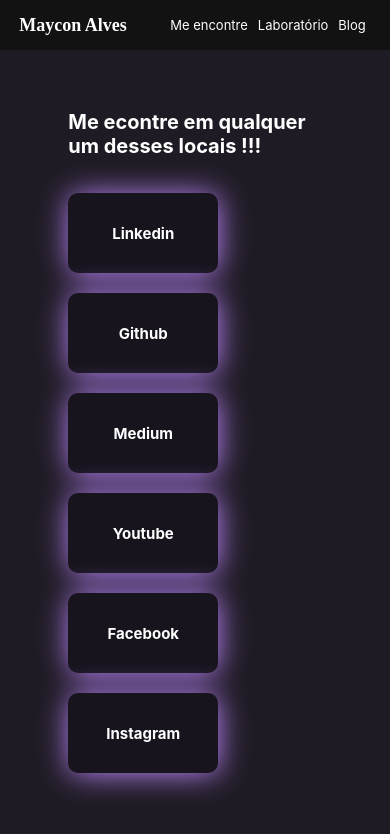
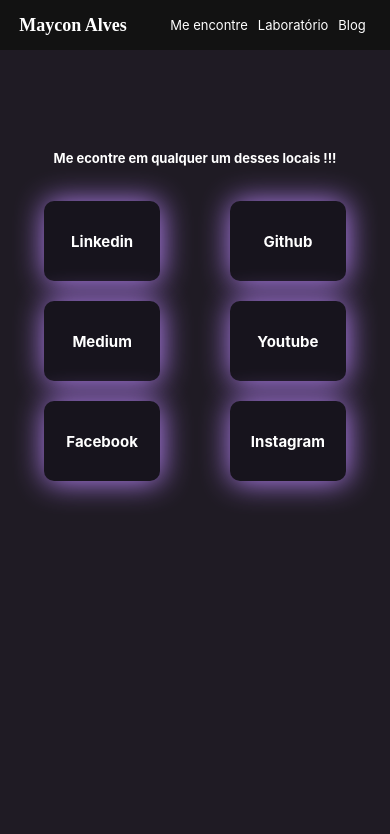
Before and after one commit to mayconbalves/maycon-alves, a Next.js app: page /about in a window 390 px wide. Shown: the top 834 px of the page. Built offline with nearby package versions, Linux system fonts and the light colour scheme.

Commit message:
fix(card): mobile size

```diff
--- a/src/components/card/styled.js
+++ b/src/components/card/styled.js
@@ -28,8 +28,12 @@
     color: ${(props) => (props.color ? props.color : '#fff')};
   }
 
-  &:before {
-    border-radius: inherit;
+  @media (max-width: 640px) {
+    width: 80%;
+  }
+
+  @media (max-width: 430px) {
+    margin: 0 auto;
   }
 `
 
--- a/src/styles/pages/about-styled.js
+++ b/src/styles/pages/about-styled.js
@@ -3,15 +3,29 @@
 export const Container = styled.div`
   margin: 60px auto 0;
   width: 65%;
+
+  @media (max-width: 640px) {
+    width: 85%;
+  }
 `
 export const Title = styled.h1`
   color: #fff;
+
+  @media (max-width: 520px) {
+    font-size: 1.3rem;
+    text-align: center;
+    margin-top: 100px;
+  }
 `
 
 export const MediaSocialSection = styled.section`
   display: grid;
   grid-row-gap: 20px;
-  grid-column-gap: 20px;
-  grid-template-columns: repeat(auto-fit, minmax(200px, 1fr));
+  grid-column-gap: 40px;
+  grid-template-columns: repeat(auto-fit, minmax(120px, 1fr));
   margin: 35px 0;
+
+  @media (max-width: 430px) {
+    margin-top: 60;
+  }
 `
```
